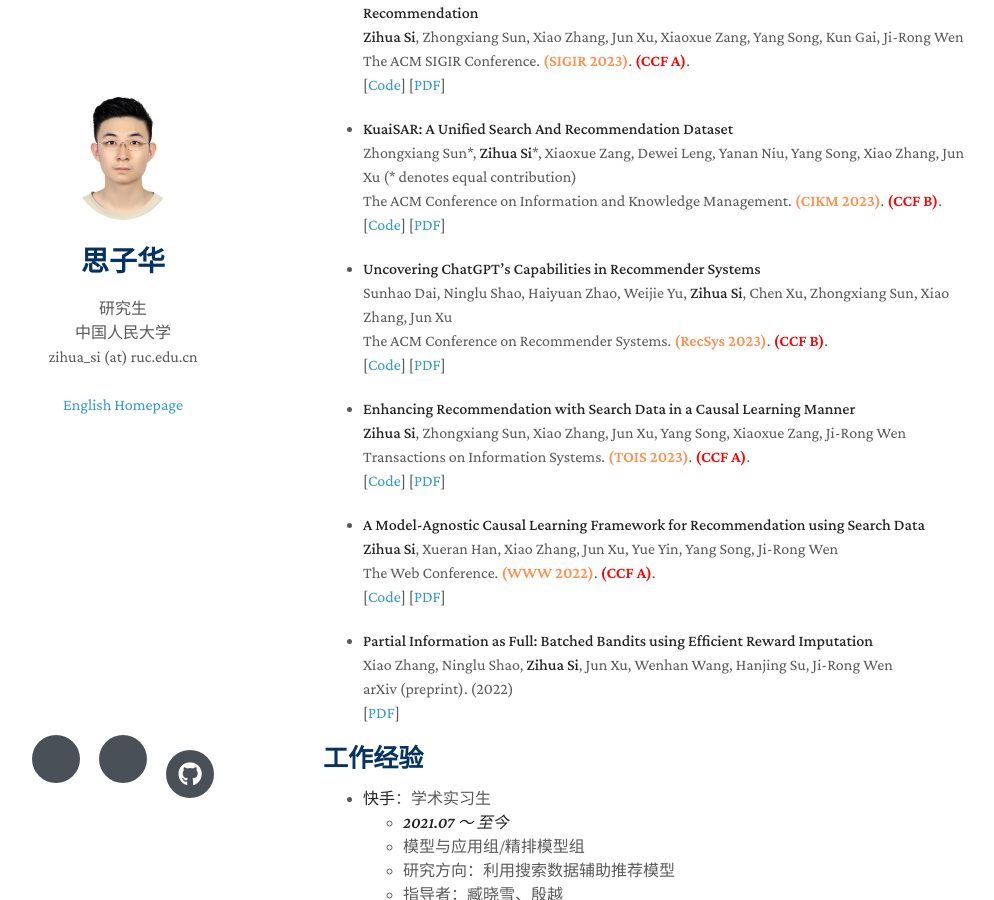
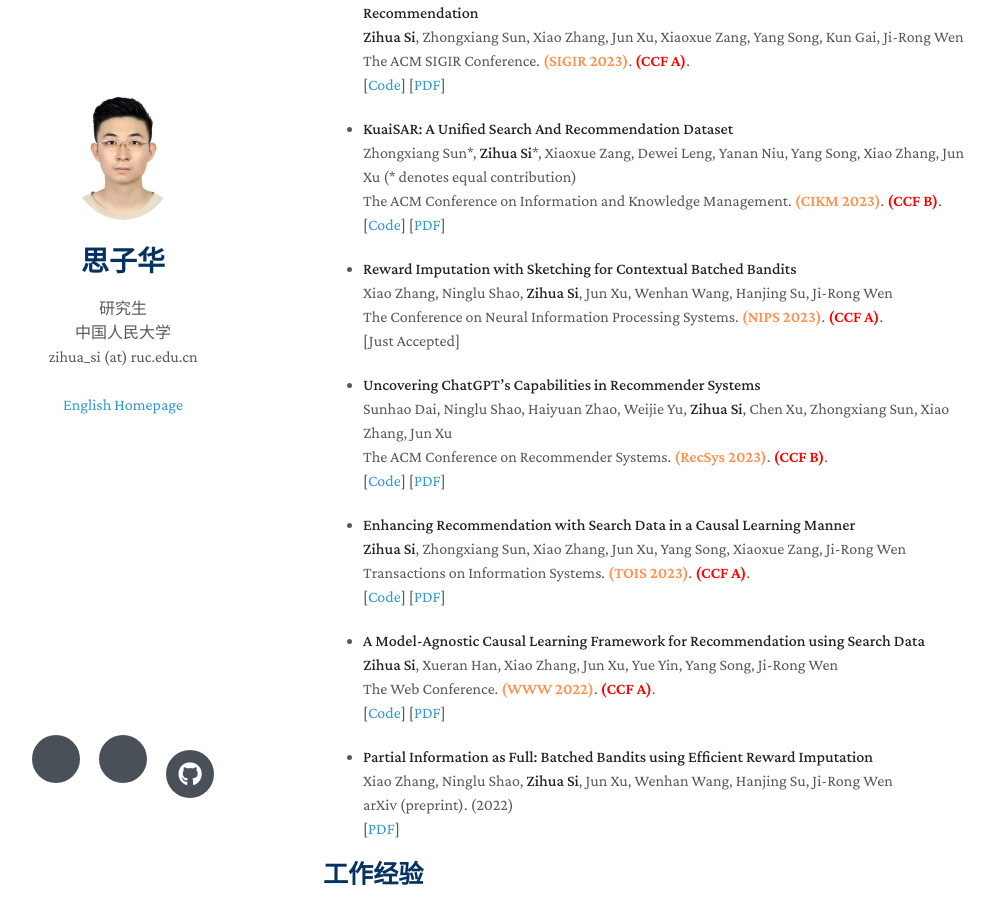
Before and after one commit to Ethan00Si/ethan00si.github.io, a Jekyll site: the page built from zh.md, in a window 1280 px wide and 900 px high, scrolled down 528 px. Shown: the whole window, without its empty margins (147-1141 px from the left). Built offline with Jekyll 4.4.1, drawn with Linux system fonts in a browser that asks for light colours; nearby versions of some CDN libraries; a style sheet for code colours, icons or effects is not loaded.

Commit message:
add paper

```diff
--- a/zh.md
+++ b/zh.md
@@ -40,6 +40,15 @@ layout: homepage_zh
   <br>
   [[Code](https://github.com/Ethan00Si/KuaiSAR)]
   [[PDF](https://arxiv.org/abs/2306.07705)]
+
+- **Reward Imputation with Sketching for Contextual Batched Bandits**
+  <br>
+  Xiao Zhang, Ninglu Shao, **Zihua Si**, Jun Xu, Wenhan Wang, Hanjing Su, Ji-Rong Wen
+  <br>
+  The Conference on Neural Information Processing Systems. <span style="color:#ff904f;font-weight:1000">(NIPS 2023)</span>.
+  <span style="color:red;font-weight:1000">(CCF A)</span>.
+  <br>
+  [Just Accepted]
 
 - **Uncovering ChatGPT's Capabilities in Recommender Systems**
   <br>
```
Also changed, not shown: index.md (+9 -0 lines).
